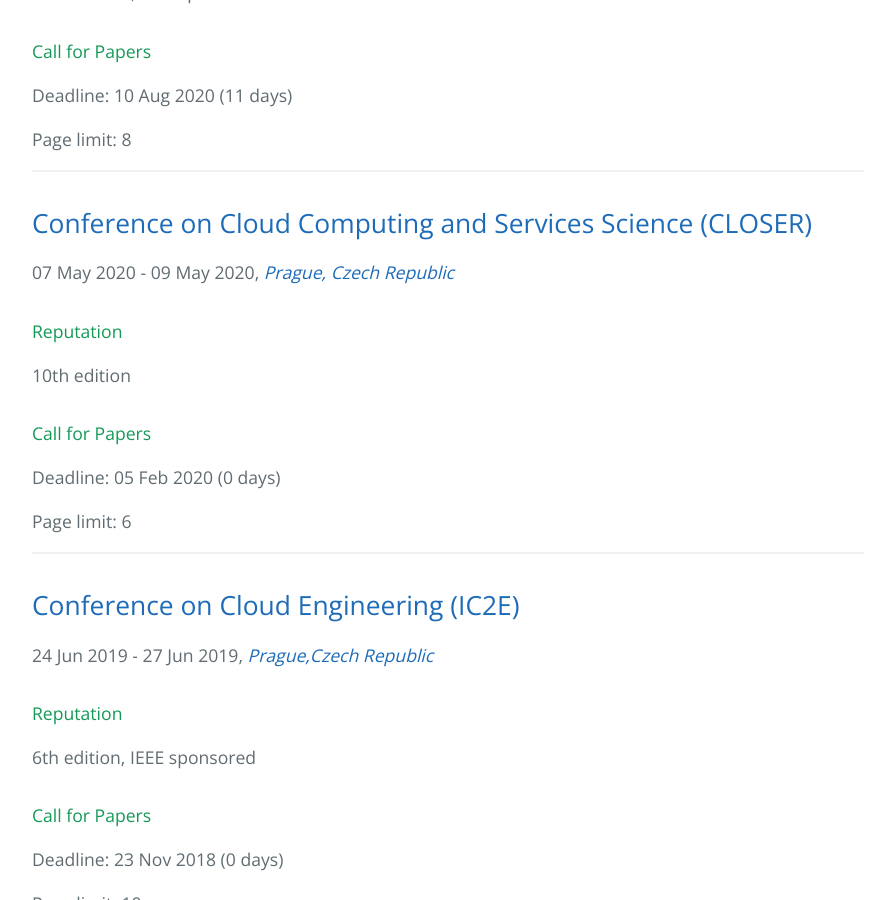
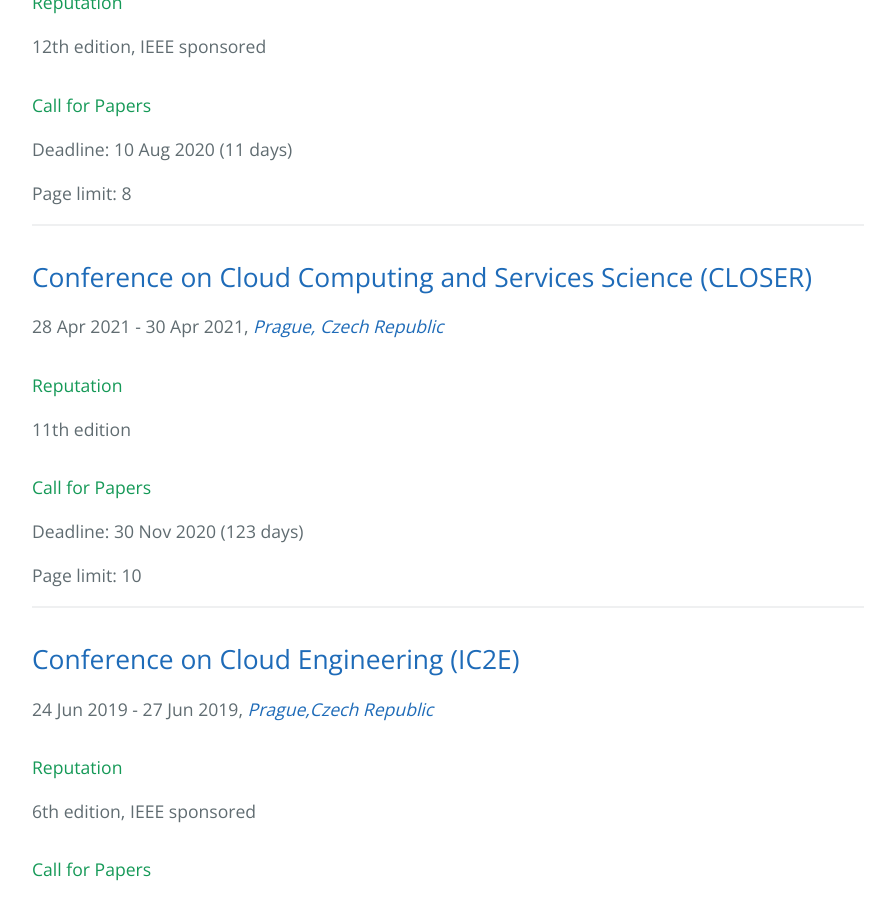
Before and after one commit to stefan-kolb/cloud-conferences, a Jekyll site: the page built from index.html, in a window 1280 px wide and 900 px high, scrolled down 1627 px. Shown: the whole window, without its empty margins (192-1087 px from the left). Built offline with Jekyll 4.4.1, drawn with Linux system fonts in a browser that asks for light colours; nearby versions of some CDN libraries; some of the changed text lies outside the part shown.

Commit message:
update closer

```diff
--- a/_data/conferences.yml
+++ b/_data/conferences.yml
@@ -18,19 +18,19 @@
 - name: Conference on Cloud Computing and Services Science
   abbrv: CLOSER
   url: http://closer.scitevents.org/
-  edition: 10
-  deadline: "2020-02-05"
-  date_from: "2020-05-07"
-  date_to: "2020-05-09"
+  edition: 11
+  deadline: "2020-11-30"
+  date_from: "2021-04-28"
+  date_to: "2021-04-30"
   location: "Prague, Czech Republic"
   acceptance: [14, 17, 18, 19, 11]
-  page_limit: 6
+  page_limit: 10
 
 - name: International Conference on Service-Oriented Computing
   abbrv: ICSOC
   url: https://icsoc2020.connect.rs/
   edition: 18
-  deadline: "2020-05-03"
+  deadline: "2020-05-31"
   date_from: "2020-11-09"
   date_to: "2020-11-12"
   location: "Dubai, UAE"
```
